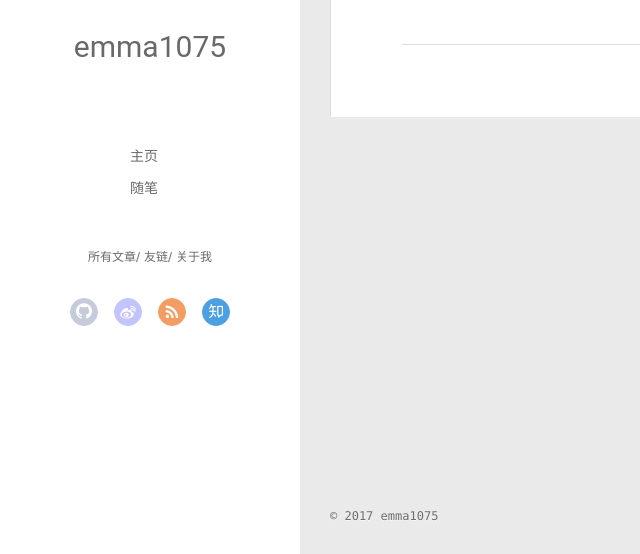
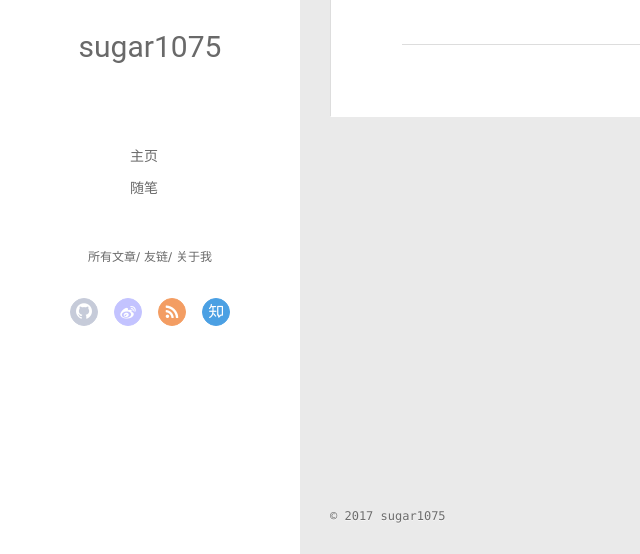
Before and after one commit to Emma1075/emma.github.io, a plain HTML site: page 2017/05/19/demo/index.html in a window 1280 px wide. Shown: the part 243-797 px from the top of the page, 0-640 px from the left. Drawn offline with Linux system fonts and the light colour scheme.

Commit message:
Site updated: 2017-05-19 15:19:08

```diff
--- a/2017/05/19/demo/index.html
+++ b/2017/05/19/demo/index.html
@@ -46,7 +46,7 @@
 			<img src="null" class="js-avatar">
 		</a>
 		<hgroup>
-		  <h1 class="header-author"><a href="/">emma1075</a></h1>
+		  <h1 class="header-author"><a href="/">sugar1075</a></h1>
 		</hgroup>
 
 
@@ -104,7 +104,7 @@
 				<img src="null" class="js-avatar">
 			</div>
 			<hgroup>
-			  <h1 class="header-author js-header-author">emma1075</h1>
+			  <h1 class="header-author js-header-author">sugar1075</h1>
 			</hgroup>
 
 
@@ -291,7 +291,7 @@
   <div class="outer">
     <div id="footer-info">
     	<div class="footer-left">
-    		&copy; 2017 emma1075
+    		&copy; 2017 sugar1075
     	</div>
       	<div class="footer-right">
       		<a href="http://hexo.io/" target="_blank">Hexo</a>  Theme <a href="https://github.com/litten/hexo-theme-yilia" target="_blank">Yilia</a> by Litten
```
Also changed, not shown: 2017/05/19/hello-world/index.html (+3 -3 lines), archives/2017/05/index.html (+3 -3 lines), archives/2017/index.html (+3 -3 lines), archives/index.html (+3 -3 lines), index.html (+3 -3 lines).
